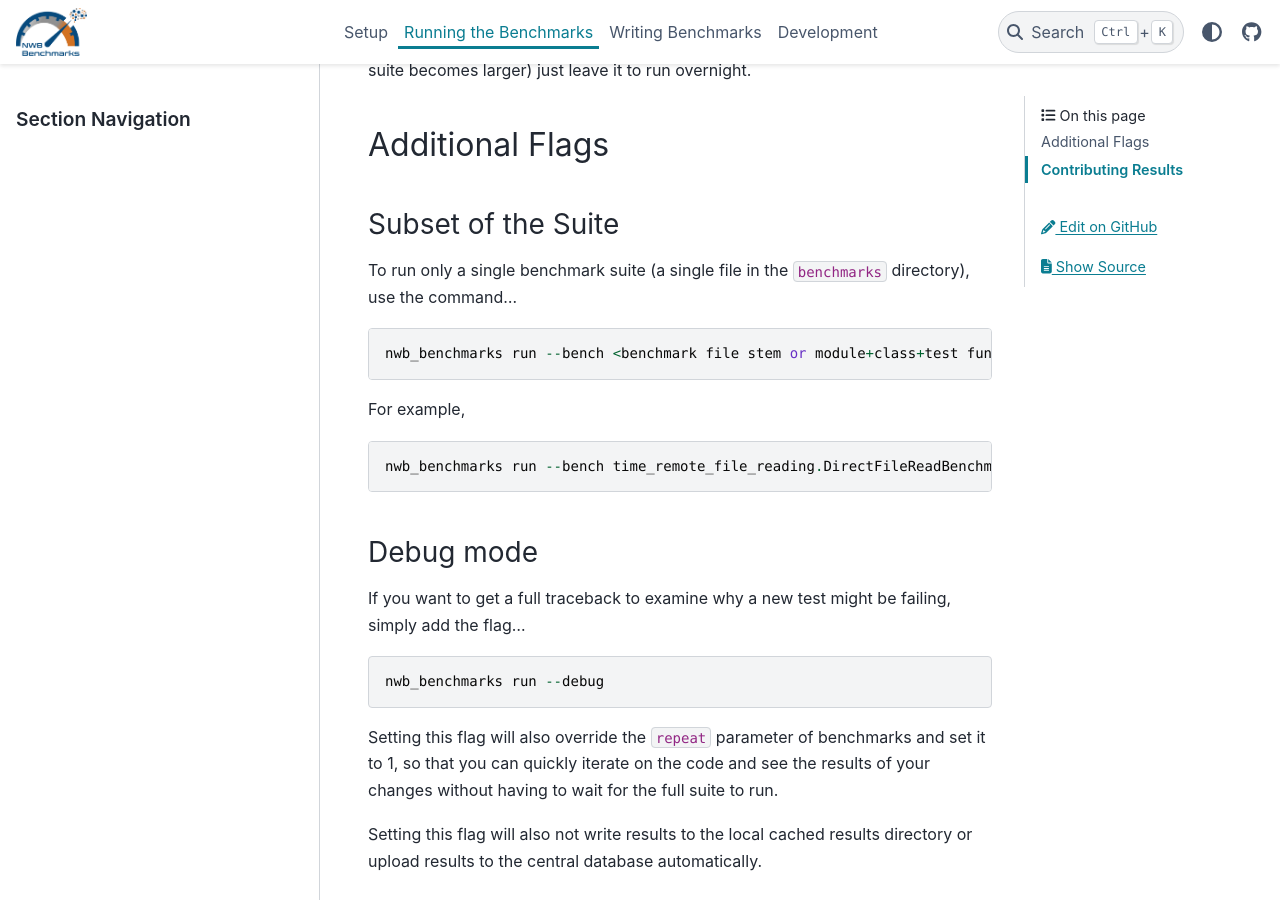
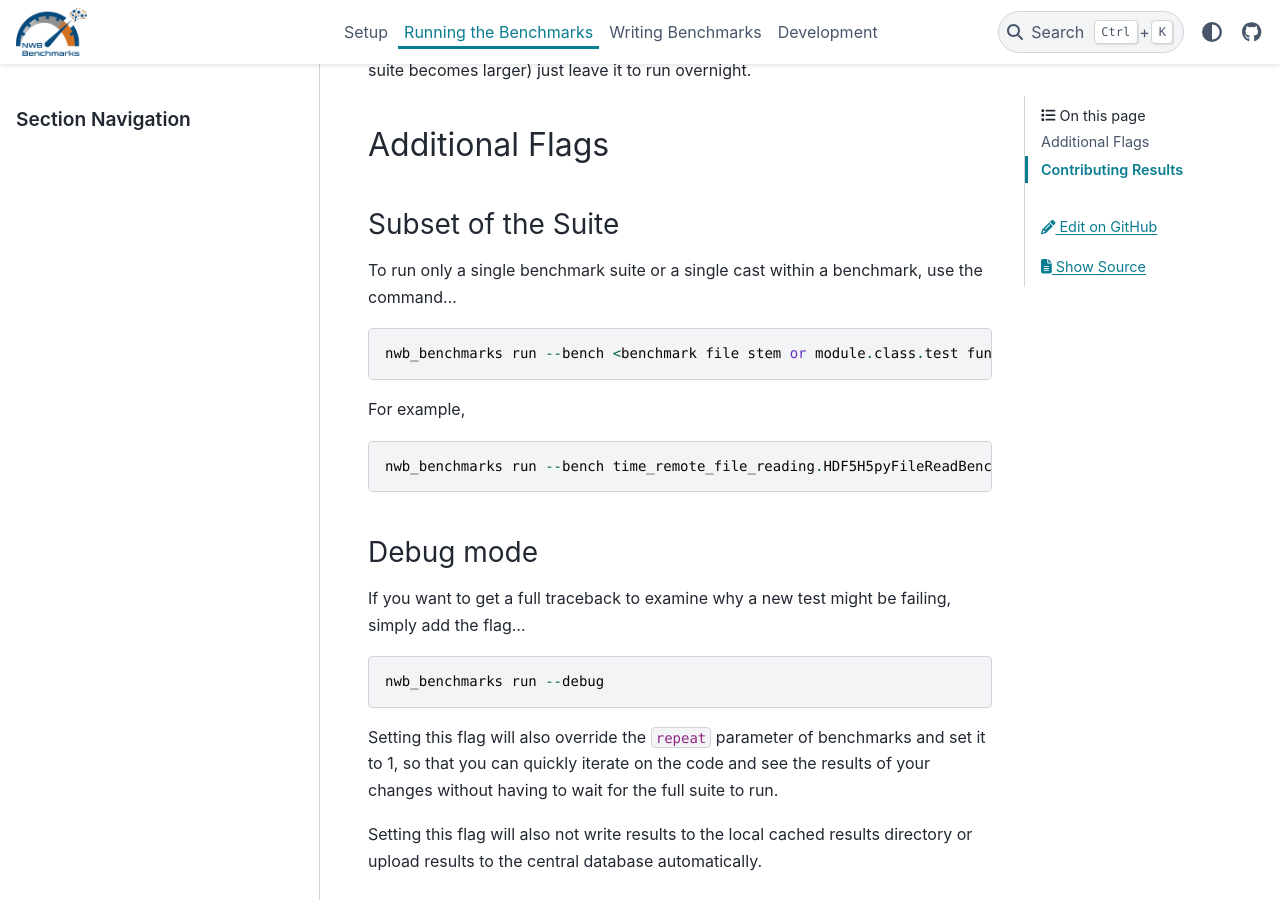
Before and after one commit to NeurodataWithoutBorders/nwb_benchmarks, a Sphinx documentation site: the page built from docs/running_benchmarks.rst, in a window 1280 px wide and 900 px high, scrolled down 1352 px. Built offline with Sphinx 7.4.7 and the PyData theme 0.15.4, drawn with Linux system fonts in a browser that asks for light colours.

Commit message:
fix: stabilize machine files

```diff
--- a/docs/running_benchmarks.rst
+++ b/docs/running_benchmarks.rst
@@ -58,17 +58,17 @@ Additional Flags
 Subset of the Suite
 ~~~~~~~~~~~~~~~~~~~
 
-To run only a single benchmark suite (a single file in the ``benchmarks`` directory), use the command...
+To run only a single benchmark suite or a single cast within a benchmark, use the command...
 
 .. code-block::
 
-    nwb_benchmarks run --bench <benchmark file stem or module+class+test function names>
+    nwb_benchmarks run --bench <benchmark file stem or module.class.test function names>
 
 For example,
 
 .. code-block::
 
-    nwb_benchmarks run --bench time_remote_file_reading.DirectFileReadBenchmark
+    nwb_benchmarks run --bench time_remote_file_reading.HDF5H5pyFileReadBenchmark.time_read_hdf5_h5py_remfile_no_cache
 
 Debug mode
 ~~~~~~~~~~
```
Also changed, not shown: 2 other files.
